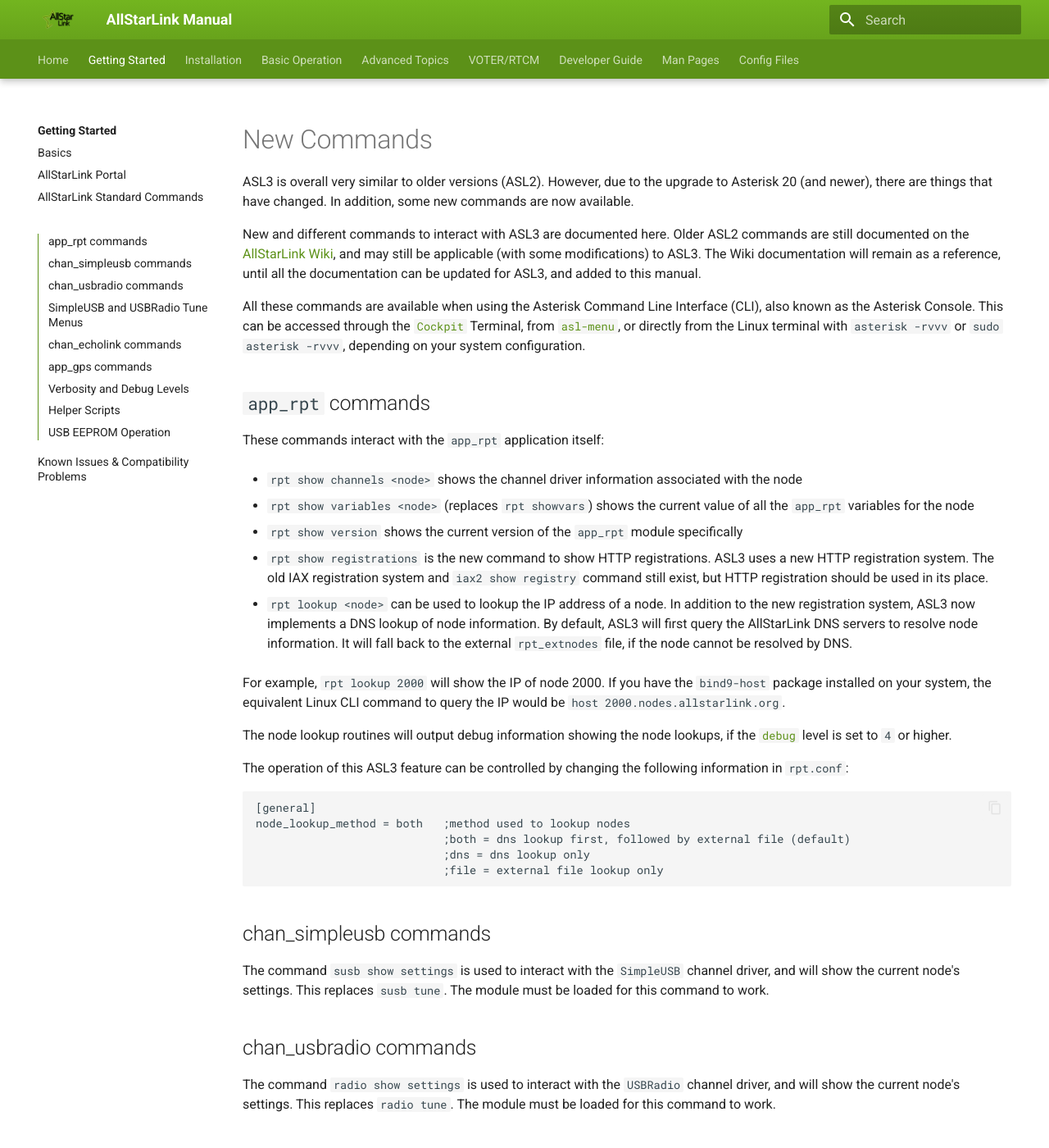
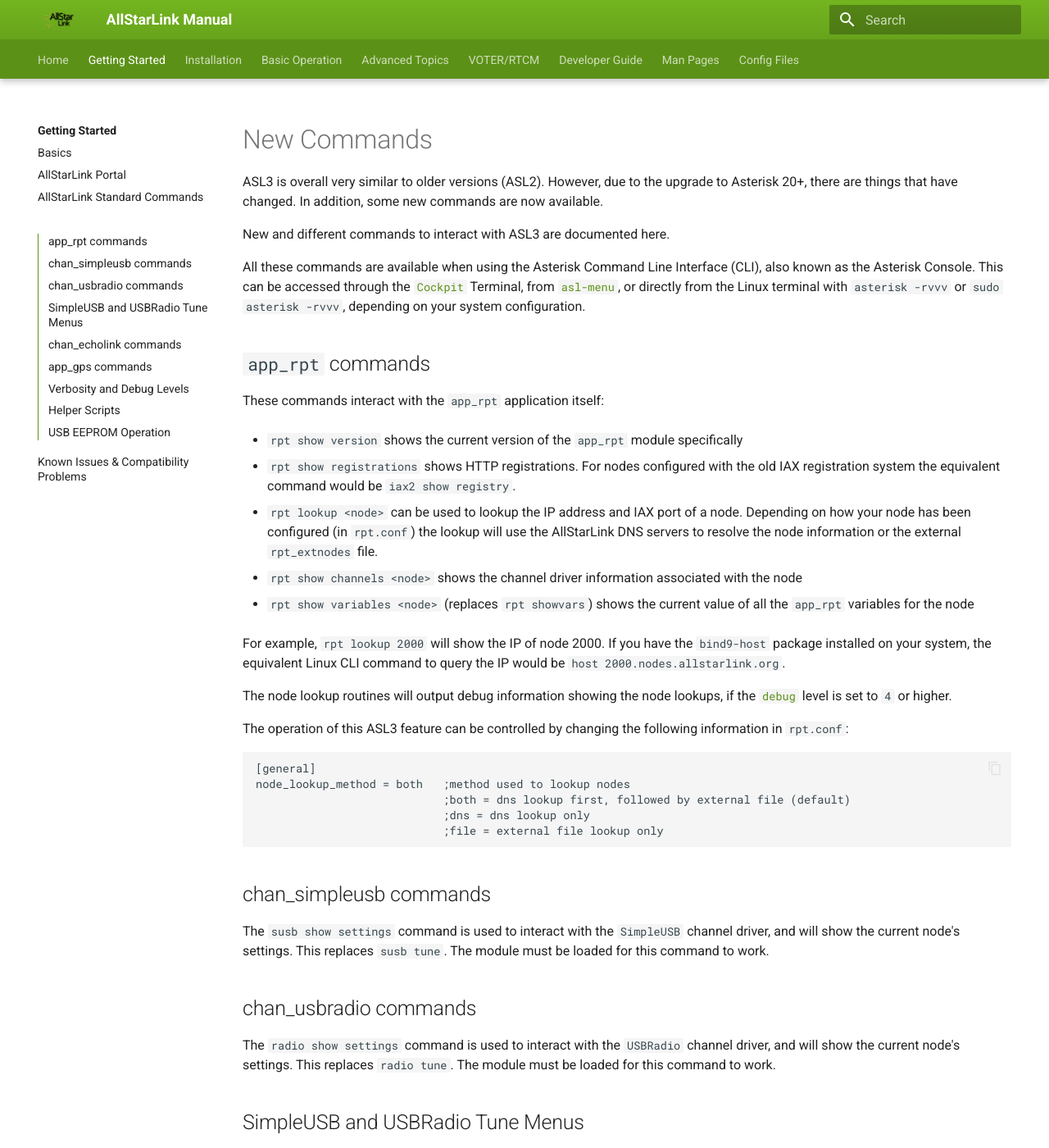
Before and after one commit to AllStarLink/ASL3-Manual, an MkDocs documentation site: the page built from docs/basics/commands.md, in a window 1280 px wide and 1400 px high. Shown: the whole window at 82% size. Built offline with MkDocs 1.6.1 and Material for MkDocs 9.7.7, drawn with Linux system fonts in a browser that asks for light colours; some of the changed text lies outside the part shown.

Commit message:
Update "Asterisk 20" references to be "Asterisk 20+" (#239)
... and a few minor tweaks

```diff
--- a/docs/basics/commands.md
+++ b/docs/basics/commands.md
@@ -1,22 +1,22 @@
 # New Commands
-ASL3 is overall very similar to older versions (ASL2). However, due to the upgrade to Asterisk 20 (and newer), there are things that have changed. In addition, some new commands are now available.
+ASL3 is overall very similar to older versions (ASL2). However, due to the upgrade to Asterisk 20+, there are things that have changed. In addition, some new commands are now available.
 
-New and different commands to interact with ASL3 are documented here. Older ASL2 commands are still documented on the [AllStarLink Wiki](https://wiki.allstarlink.org), and may still be applicable (with some modifications) to ASL3. The Wiki documentation will remain as a reference, until all the documentation can be updated for ASL3, and added to this manual.
+New and different commands to interact with ASL3 are documented here.
 
 All these commands are available when using the Asterisk Command Line Interface (CLI), also known as the Asterisk Console. This can be accessed through the [`Cockpit`](../pi/cockpit-get-started.md) Terminal, from [`asl-menu`](../user-guide/index.md), or directly from the Linux terminal with `asterisk -rvvv` or `sudo asterisk -rvvv`, depending on your system configuration.
 
 ## `app_rpt` commands
 These commands interact with the `app_rpt` application itself:
 
+* `rpt show version` shows the current version of the `app_rpt` module specifically
+
+* `rpt show registrations` shows HTTP registrations. For nodes configured with the old IAX registration system the equivalent command would be `iax2 show registry`.
+
+* `rpt lookup <node>` can be used to lookup the IP address and IAX port of a node. Depending on how your node has been configured (in `rpt.conf`) the lookup will use the AllStarLink DNS servers to resolve the node information or the external `rpt_extnodes` file.
+
 * `rpt show channels <node>` shows the channel driver information associated with the node
 
 * `rpt show variables <node>` (replaces `rpt showvars`) shows the current value of all the `app_rpt` variables for the node
-
-* `rpt show version` shows the current version of the `app_rpt` module specifically
-
-* `rpt show registrations` is the new command to show HTTP registrations. ASL3 uses a new HTTP registration system. The old IAX registration system and `iax2 show registry` command still exist, but HTTP registration should be used in its place.
-
-* `rpt lookup <node>` can be used to lookup the IP address of a node. In addition to the new registration system, ASL3 now implements a DNS lookup of node information.	By default, ASL3 will first query the AllStarLink DNS servers to resolve node information. It will fall back to the external `rpt_extnodes` file, if the node cannot be resolved by DNS.
 
 For example, `rpt lookup 2000` will show the IP of node 2000. If you have the `bind9-host` package installed on your system, the equivalent Linux CLI command to query the IP would be `host 2000.nodes.allstarlink.org`.
 
```
Also changed, not shown: other parts of docs/basics/commands.md (+3 -3 lines), docs/basics/incompatibles.md (+1 -1 lines), docs/developers/package-builds.md (+2 -2 lines), docs/install/pi-appliance/index.md (+4 -4 lines), docs/install/whats-new.md (+1 -1 lines), docs/user-guide/troubleshooting.md (+1 -1 lines).
